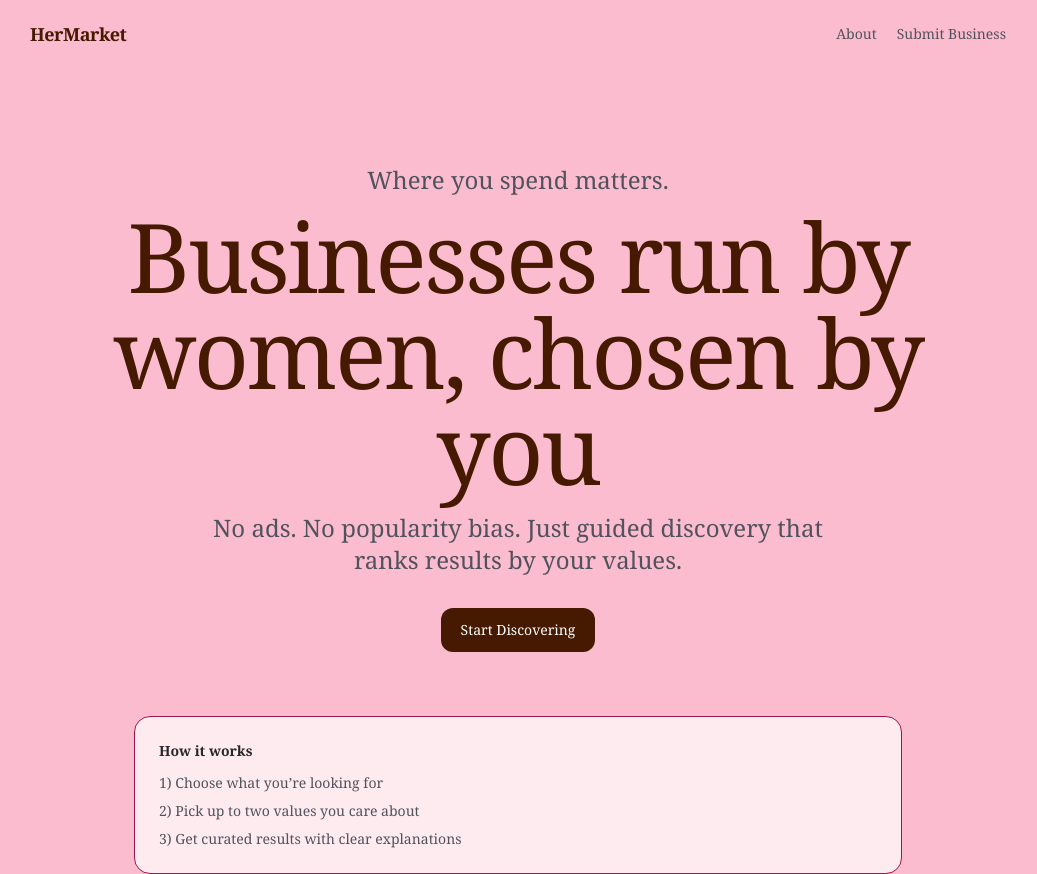
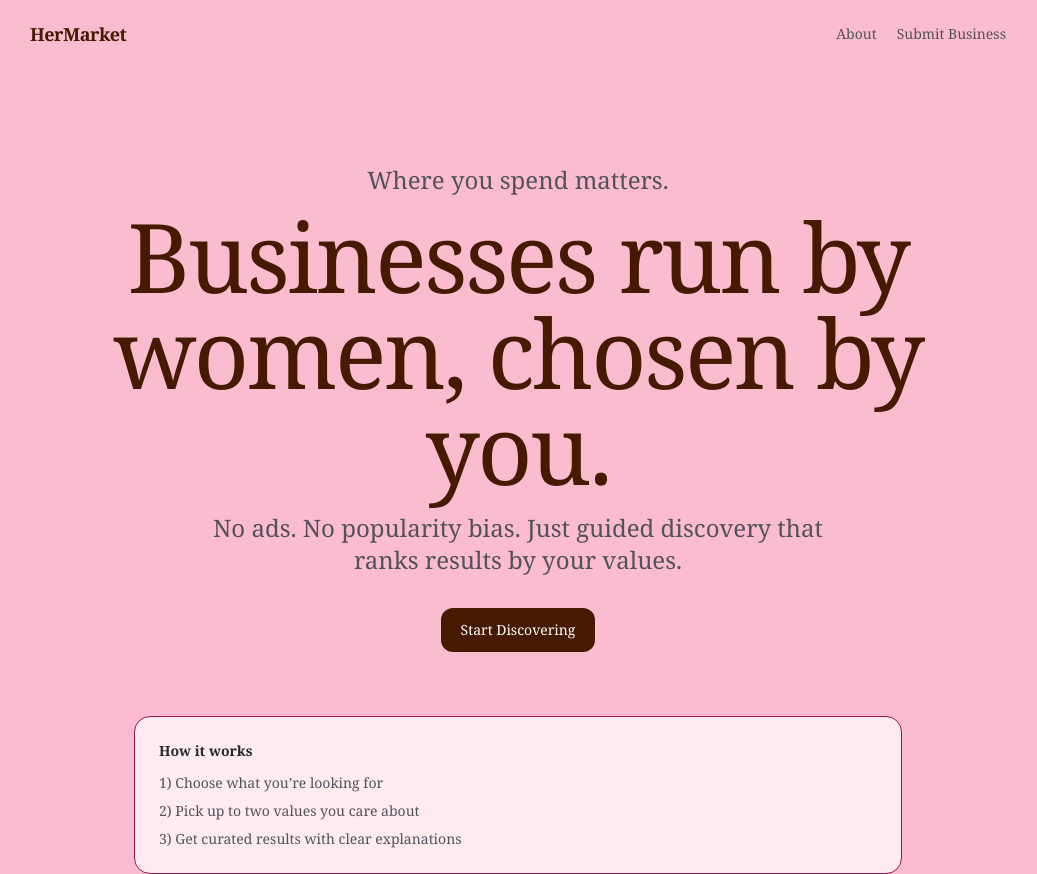
Before and after one commit to suhanikhare0104/guided-discovery-demo, a Next.js app: page / in a window 1280 px wide. Shown: the whole page, without its empty margins (122-1159 px from the left). Built offline with nearby package versions, Linux system fonts and the light colour scheme.

Commit message:
Update page.tsx
adds period

```diff
--- a/app/page.tsx
+++ b/app/page.tsx
@@ -20,7 +20,7 @@ export default function Home() {
         </p>
 
         <h1 className="mt-3 text-5xl sm:text-6xl md:text-7xl lg:text-8xl font-medium tracking-tight text-center">
-          Businesses run by women, chosen by you{" "}
+          Businesses run by women, chosen by you.{" "}
         </h1>
 
         <p className="mt-4 max-w-2xl text-2xl font-normal text-zinc-600 text-center">
```
